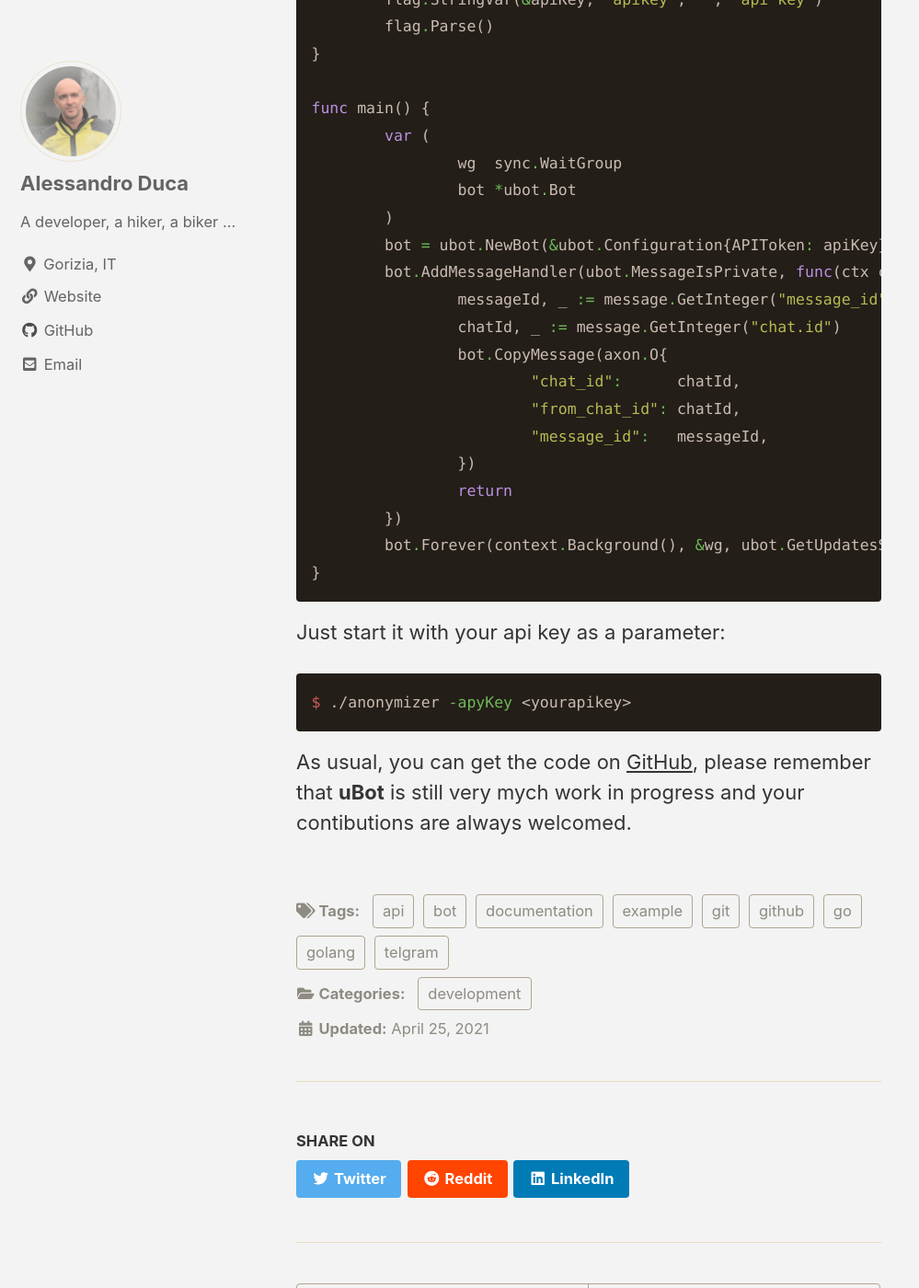
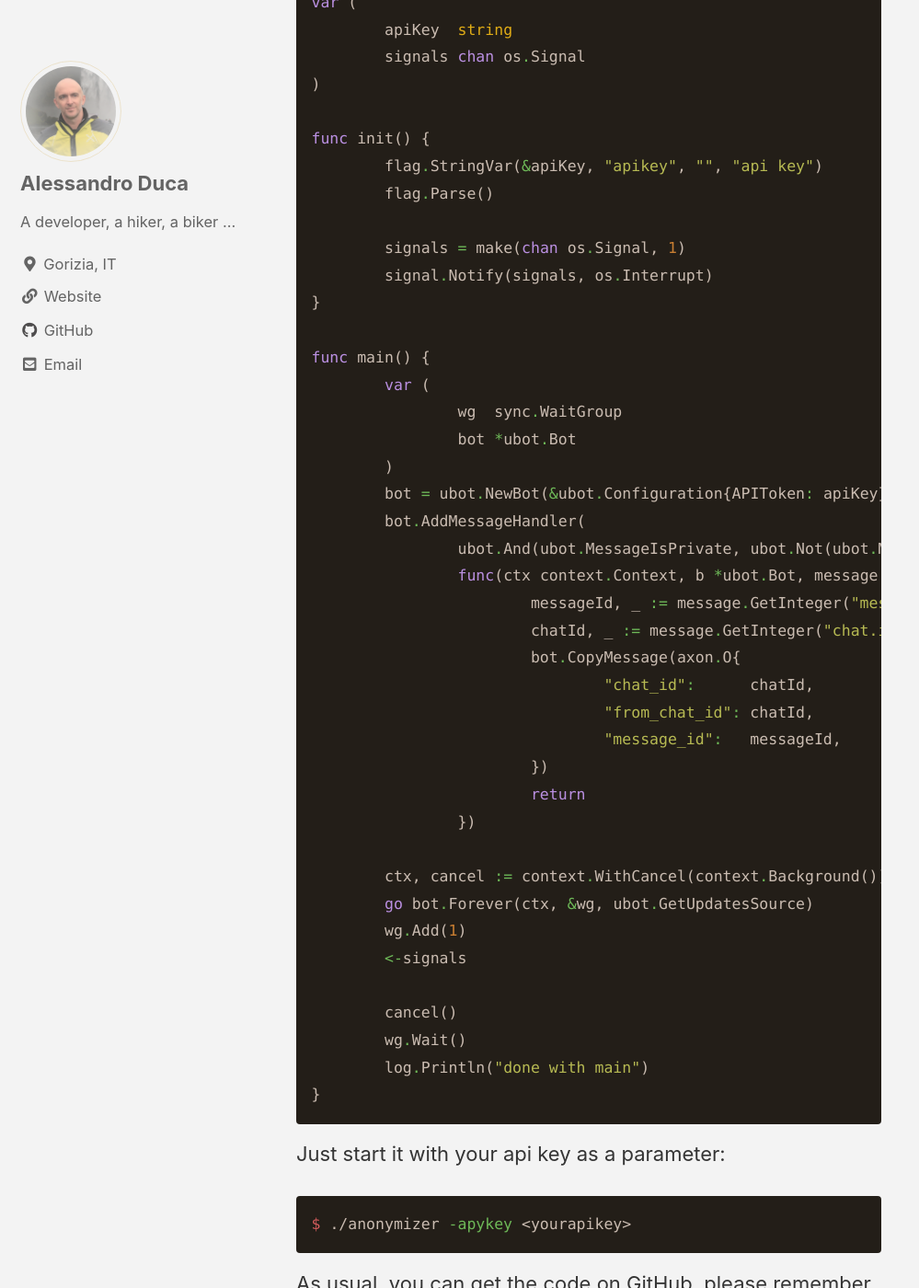
Before and after one commit to sdurz/sdurz-me, a Jekyll site: the page built from _posts/2021-04-25-anonymizer-bot-with-ubot.md, in a window 1280 px wide and 1400 px high, scrolled down 802 px. Shown: the whole window at 92% size, without its empty margins (0-999 px from the left). Built offline with Jekyll 4.4.1, drawn with Linux system fonts in a browser that asks for light colours; cached includes are drawn as plain includes; comment, search, counter and statistics services are not loaded; some of the changed text lies outside the part shown.

Commit message:
signals handling and typos in anonymizer bot

````diff
--- a/_posts/2021-04-25-anonymizer-bot-with-ubot.md
+++ b/_posts/2021-04-25-anonymizer-bot-with-ubot.md
@@ -5,14 +5,18 @@ tags: git github telgram bot api golang documentation example go
 category: development
 ---
 
-This is what it takes to implement an anonymizer bot with **uBot**:
+This is what it takes to implement an anonymizer bot with **uBot** that intercepts interruption signals and shuts down properly:
 
 ```golang
+// A simple anonymizer bot that echoes back any message it gets in a private chat, so that you can forward it without exposing the original sender.
 package main
 
 import (
 	"context"
 	"flag"
+	"log"
+	"os"
+	"os/signal"
 	"sync"
 
 	"github.com/sdurz/axon"
@@ -20,12 +24,16 @@ import (
 )
 
 var (
-	apiKey string
+	apiKey  string
+	signals chan os.Signal
 )
 
 func init() {
 	flag.StringVar(&apiKey, "apikey", "", "api key")
 	flag.Parse()
+
+	signals = make(chan os.Signal, 1)
+	signal.Notify(signals, os.Interrupt)
 }
 
 func main() {
@@ -34,24 +42,33 @@ func main() {
 		bot *ubot.Bot
 	)
 	bot = ubot.NewBot(&ubot.Configuration{APIToken: apiKey})
-	bot.AddMessageHandler(ubot.MessageIsPrivate, func(ctx context.Context, b *ubot.Bot, message axon.O) (done bool, err error) {
-		messageId, _ := message.GetInteger("message_id")
-		chatId, _ := message.GetInteger("chat.id")
-		bot.CopyMessage(axon.O{
-			"chat_id":      chatId,
-			"from_chat_id": chatId,
-			"message_id":   messageId,
+	bot.AddMessageHandler(
+		ubot.And(ubot.MessageIsPrivate, ubot.Not(ubot.MessageHasCommand("/start"))),
+		func(ctx context.Context, b *ubot.Bot, message axon.O) (done bool, err error) {
+			messageId, _ := message.GetInteger("message_id")
+			chatId, _ := message.GetInteger("chat.id")
+			bot.CopyMessage(axon.O{
+				"chat_id":      chatId,
+				"from_chat_id": chatId,
+				"message_id":   messageId,
+			})
+			return
 		})
-		return
-	})
-	bot.Forever(context.Background(), &wg, ubot.GetUpdatesSource)
+
+	ctx, cancel := context.WithCancel(context.Background())
+	go bot.Forever(ctx, &wg, ubot.GetUpdatesSource)
+	wg.Add(1)
+	<-signals
+
+	cancel()
+	wg.Wait()
+	log.Println("done with main")
 }
 ```
 
 Just start it with your api key as a parameter:
 ```bash
-$ ./anonymizer -apyKey <yourapikey>
+$ ./anonymizer -apykey <yourapikey>
 ```
 
-As usual, you can get the code on [GitHub](https://github.com/sdurz/anonymizerbot), please remember that **uBot** is still very mych work in progress and your contibutions
-are always welcomed.
+As usual, you can get the code on [GitHub](https://github.com/sdurz/anonymizerbot), please remember that **uBot** is still pre alpha and your contibutions are always welcome.
````
